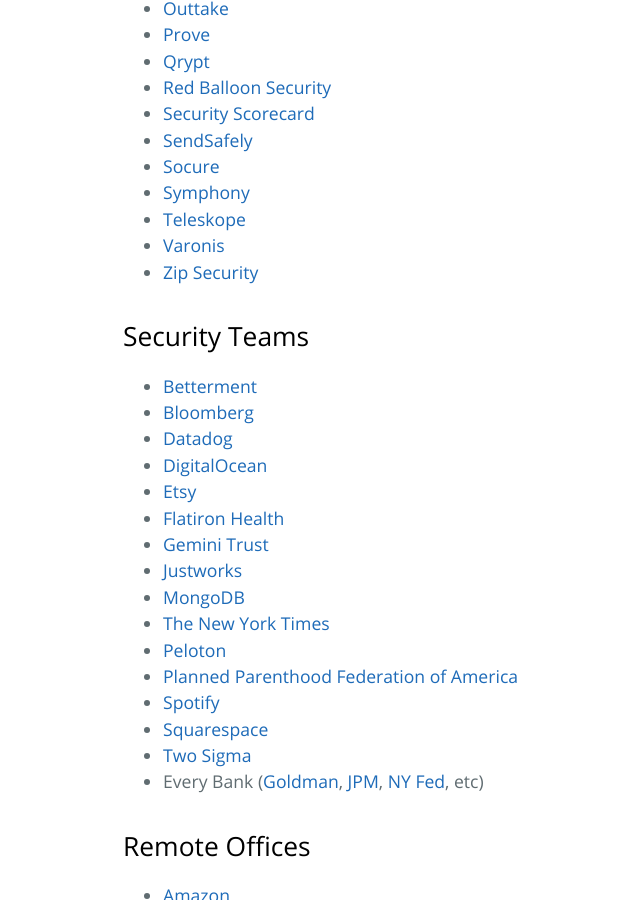
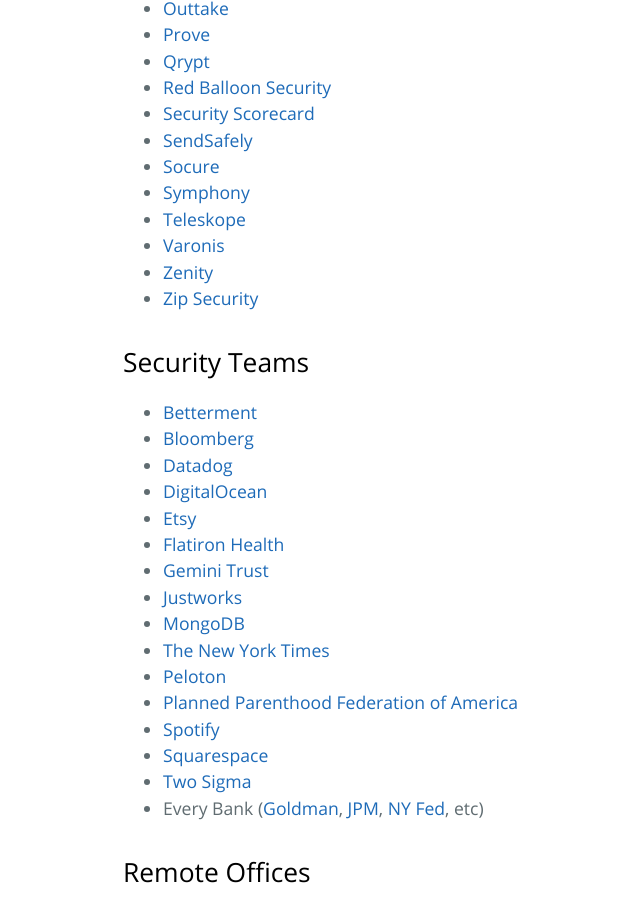
Before and after one commit to trailofbits/nyc-infosec, a Jekyll site: the page built from companies.md, in a window 1280 px wide and 900 px high, scrolled down 1468 px. Shown: the whole window, without its empty margins (101-741 px from the left). Built offline with Jekyll 4.4.1, drawn with Linux system fonts in a browser that asks for light colours; our own code applies the rules of GitHub Pages for plain Markdown files.

Commit message:
Add Zenity to Products companies list
Zenity (zenity.io) builds the first security platform purpose-built
for AI agent security — covering posture management, behavioral
analytics, and detection & response. CEO based in NYC with security
engineers on the ground.

https://claude.ai/code/session_011qhkmQhyGhHedUDjv9ccn9

```diff
--- a/companies.md
+++ b/companies.md
@@ -56,6 +56,7 @@ permalink: /companies/
 * [Symphony](https://symphony.com/)
 * [Teleskope](https://www.teleskope.ai/)
 * [Varonis](https://www.varonis.com/)
+* [Zenity](https://zenity.io/)
 * [Zip Security](https://www.zipsec.com/)
 
 ## Security Teams
```
